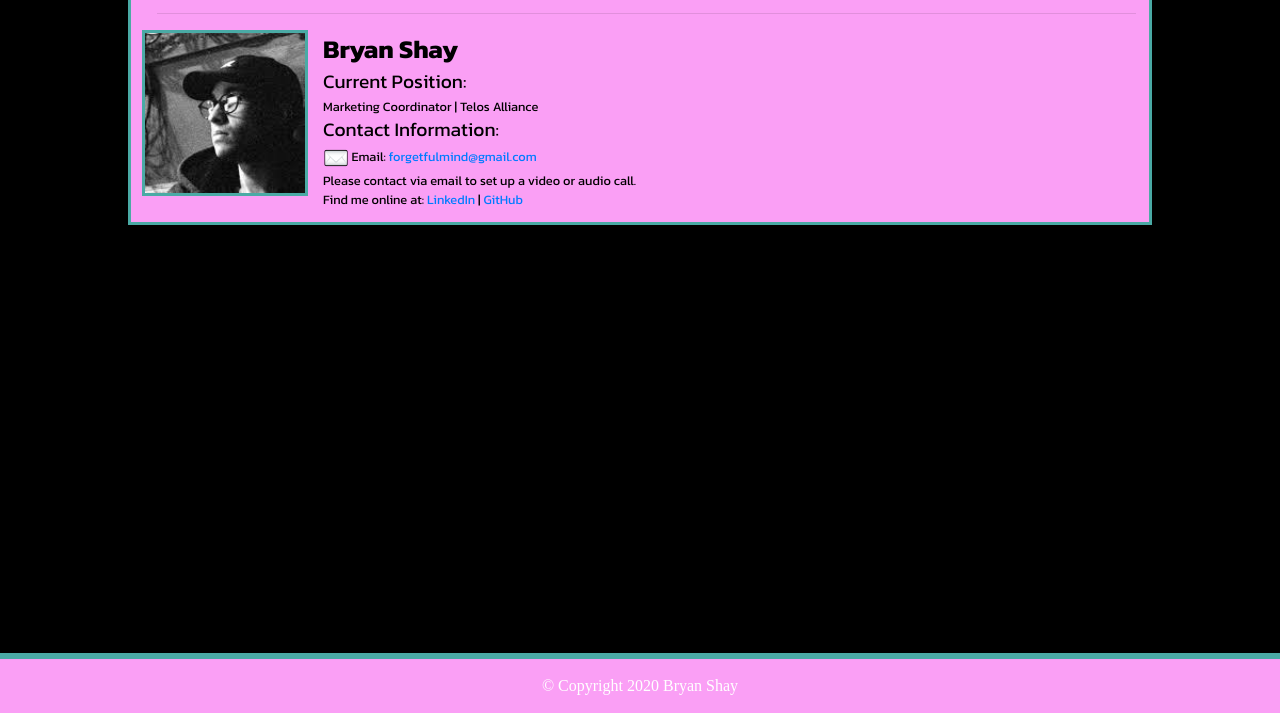
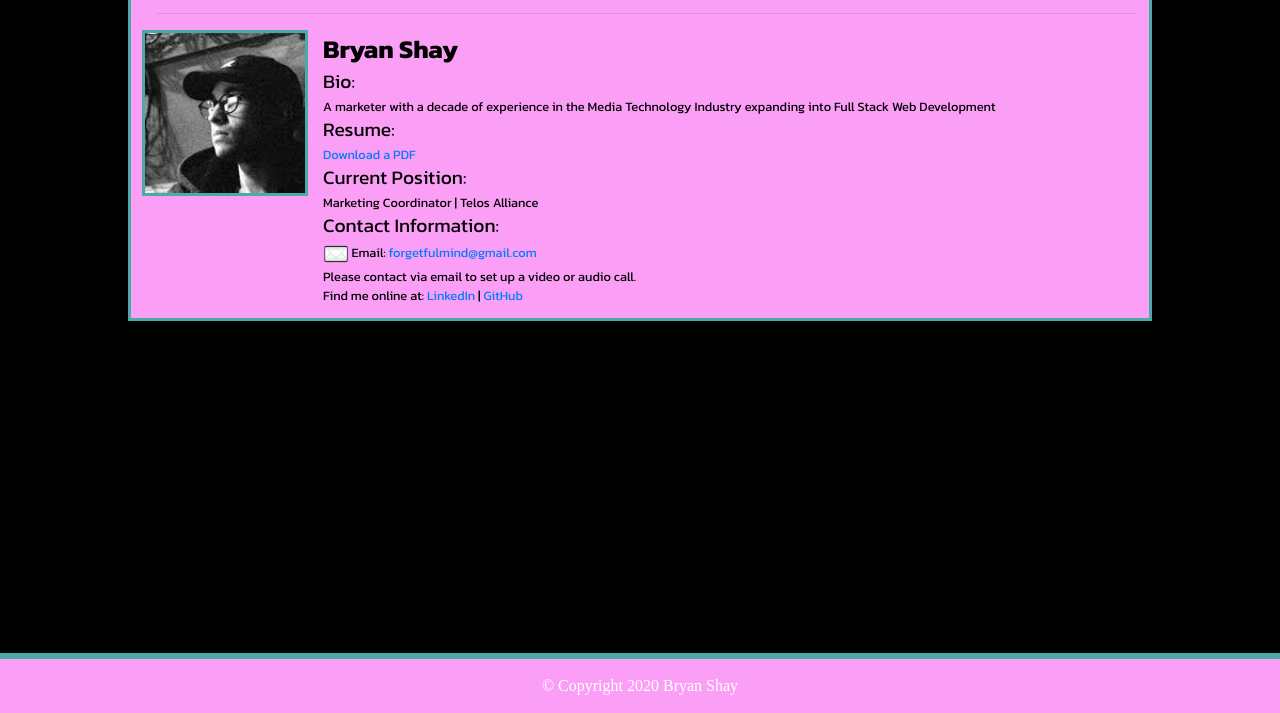
Before and after one commit to forgetfulmind/2-CSS-Boostrap, a plain HTML site: page index.html in a window 1280 px wide. Shown: the part 147-860 px from the top of the page. Drawn offline with nearby package versions, Linux system fonts and the light colour scheme; a web font is replaced by a local one.

Commit message:
updated resume and bio

```diff
--- a/index.html
+++ b/index.html
@@ -63,6 +63,13 @@
                             <div class="col-md-9 col-sm-12 col-12">
                                   <!-- Portfolio Biography -->
                                   <div class="subhead"><strong>Bryan Shay</strong></div>
+                                  <div>Bio:</div>
+                                  <div class= "textContent">A marketer with a decade of experience in the Media Technology Industry expanding into Full Stack Web Development
+                                  </div>
+                                  <div>Resume:</div>
+                                  <div class= "textContent">
+                                  <a href="./Resume_ Bryan Shay.pdf" target="_blank">Download a PDF</a>
+                                  </div>
                                   <div>Current Position:</div>
                                   <div class= "textContent">Marketing Coordinator | Telos Alliance
                                   </div>
@@ -75,7 +82,7 @@
                                      Please contact via email to set up a video or audio call.
                                      <br>
                                      Find me online at:
-                                     <a href="https://www.linkedin.com/in/bryan-shay-31799995">LinkedIn</a> | <a href="https://github.com/forgetfulmind">GitHub</a>
+                                     <a href="https://www.linkedin.com/in/bryan-shay-31799995" target="_blank">LinkedIn</a> | <a href="https://github.com/forgetfulmind" target="_blank">GitHub</a>
                                      <br>
                                    </div>
 
```
Also changed, not shown: 1 other file.
